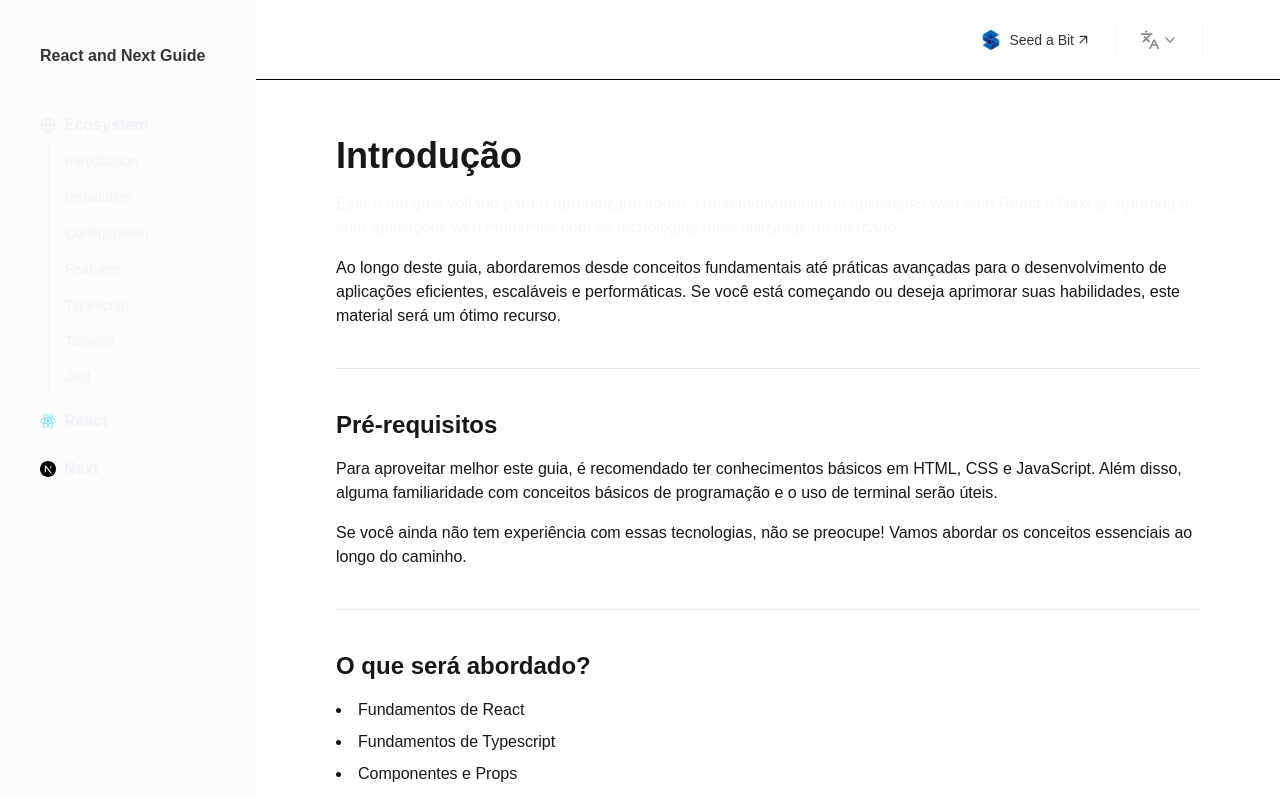
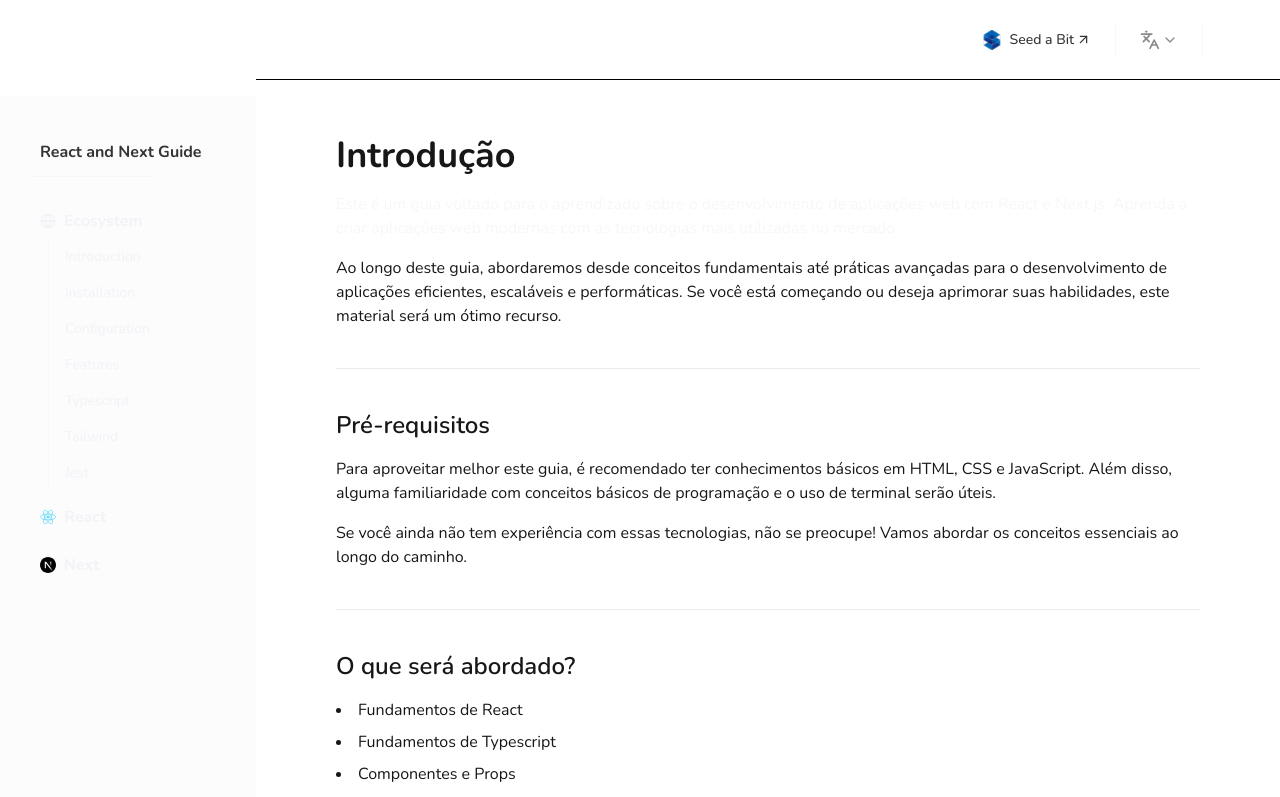
Before and after one commit to PepeuFBV/tech-guide, a Next.js app: page / in a window 1280 px wide. Shown: the top 797 px of the page. Built offline with nearby package versions, Linux system fonts and the light colour scheme.

Commit message:
feat(font)!: changed app's font
Changed the app's font to Nunito from google fonts

```diff
--- a/src/app/globals.css
+++ b/src/app/globals.css
@@ -82,5 +82,5 @@
 body {
   color: var(--foreground);
   background: var(--background);
-  font-family: Arial, Helvetica, sans-serif;
+  font-family: 'Nunito', sans-serif;
 }
--- a/src/app/layout.tsx
+++ b/src/app/layout.tsx
@@ -1,16 +1,11 @@
 import Header from '@/components/core/header'
 import Sidebar from '@/components/core/sidebar/sidebar'
 import type { Metadata } from 'next'
-import { Geist, Geist_Mono } from 'next/font/google'
+import { Nunito } from 'next/font/google'
 import './globals.css'
 
-const geistSans = Geist({
-    variable: '--font-geist-sans',
-    subsets: ['latin'],
-})
-
-const geistMono = Geist_Mono({
-    variable: '--font-geist-mono',
+const nunito = Nunito({
+    variable: '--font-nunito',
     subsets: ['latin'],
 })
 
@@ -36,7 +31,7 @@
                 <link rel='preload' href='/images/seed-a-bit-logo.svg' as='image' />
             </head>
             <body
-                className={`${geistSans.variable} ${geistMono.variable} antialiased h-full w-full flex`}
+                className={`${nunito.variable} antialiased`}
             >
                 <Sidebar className='hidden md:block fixed z-10 md:w-[25%] lg:w-[20%] h-screen' />
                 <div className='md:ml-[25%] lg:ml-[20%] w-full md:w-[75%] lg:w-[80%]'>
```
